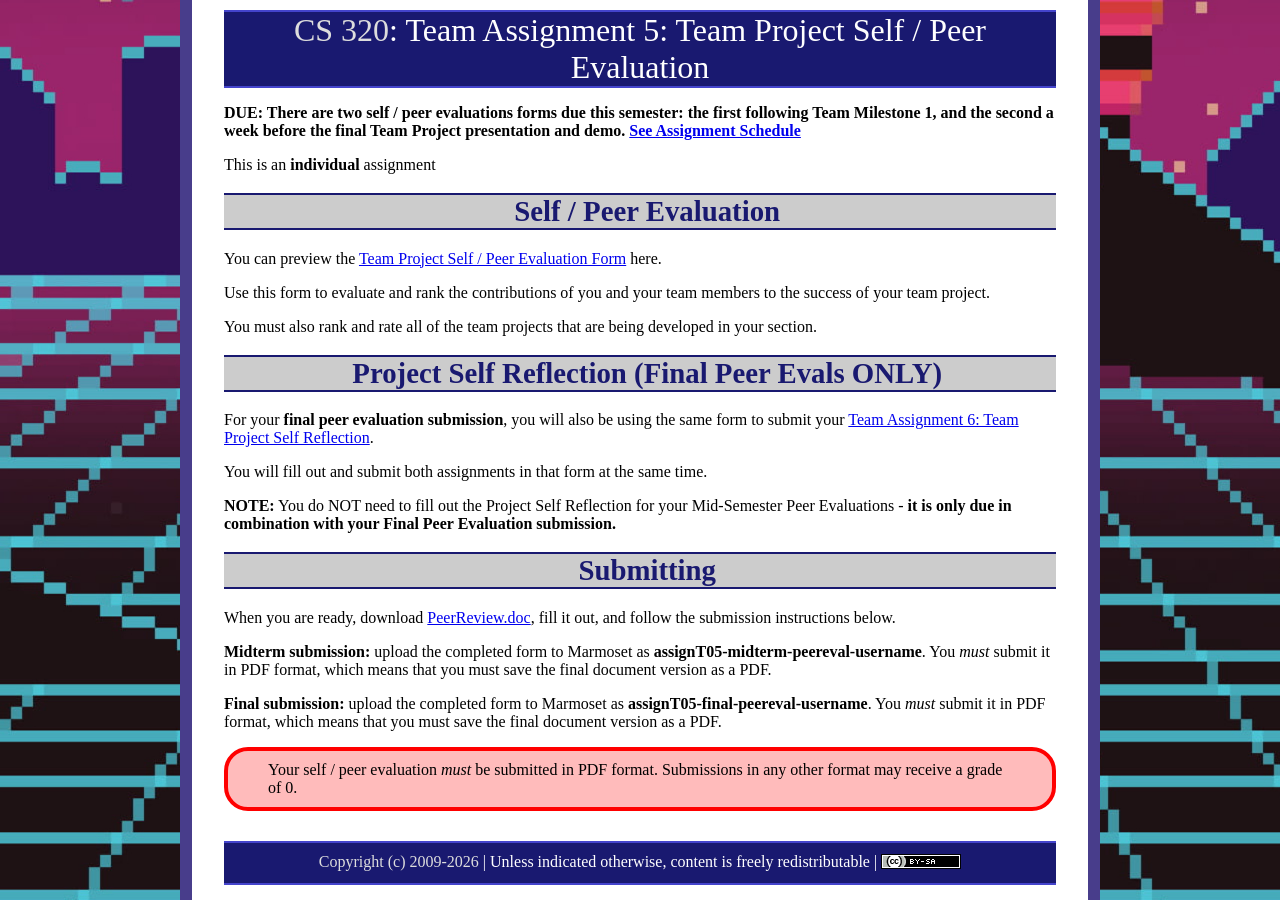
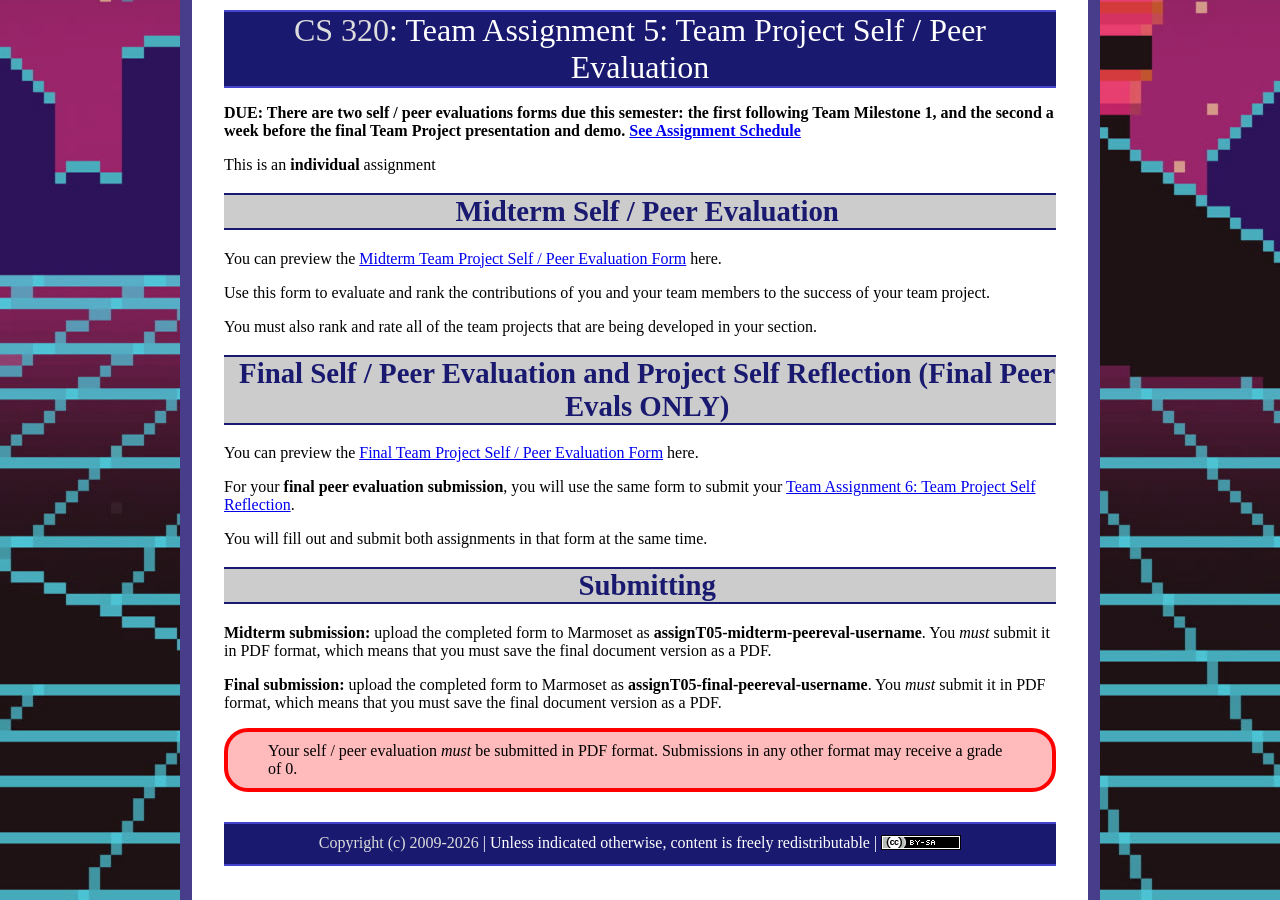
Before and after one commit to ycpcs/cs320-spring2026, a Jekyll site: the page built from assign/assignT05.md, in a window 1280 px wide. Built offline with Jekyll 4.4.1, drawn with Linux system fonts in a browser that asks for light colours.

Commit message:
add peer evals
add peer evals

```diff
--- a/assign/assignT05.md
+++ b/assign/assignT05.md
@@ -7,25 +7,23 @@ title: "Team Assignment 5: Team Project Self / Peer Evaluation"
 
 This is an **individual** assignment
 
-# Self / Peer Evaluation
+# Midterm Self / Peer Evaluation
 
-You can preview the [Team Project Self / Peer Evaluation Form](PeerReview.pdf) here.
+You can preview the [Midterm Team Project Self / Peer Evaluation Form](Midterm-PeerEval.pdf) here.
 
 Use this form to evaluate and rank the contributions of you and your team members to the success of your team project.
 
 You must also rank and rate all of the team projects that are being developed in your section.
 
-# Project Self Reflection (Final Peer Evals ONLY)
+# Final Self / Peer Evaluation and Project Self Reflection (Final Peer Evals ONLY)
 
-For your **final peer evaluation submission**, you will also be using the same form to submit your [Team Assignment 6: Team Project Self Reflection](assignT06.html).
+You can preview the [Final Team Project Self / Peer Evaluation Form](Final-PeerEval.pdf) here.
+
+For your **final peer evaluation submission**, you will use the same form to submit your [Team Assignment 6: Team Project Self Reflection](assignT06.html).
 
 You will fill out and submit both assignments in that form at the same time.
 
-**NOTE:** You do NOT need to fill out the Project Self Reflection for your Mid-Semester Peer Evaluations - **it is only due in combination with your Final Peer Evaluation submission.**
-
 # Submitting
-
-When you are ready, download [PeerReview.doc](PeerReview.doc), fill it out, and follow the submission instructions below.
 
 **Midterm submission:** upload the completed form to Marmoset as **assignT05-midterm-peereval-username**.  You *must* submit it in PDF format, which means that you must save the final document version as a PDF.
 
```
Also changed, not shown: 4 other files.
